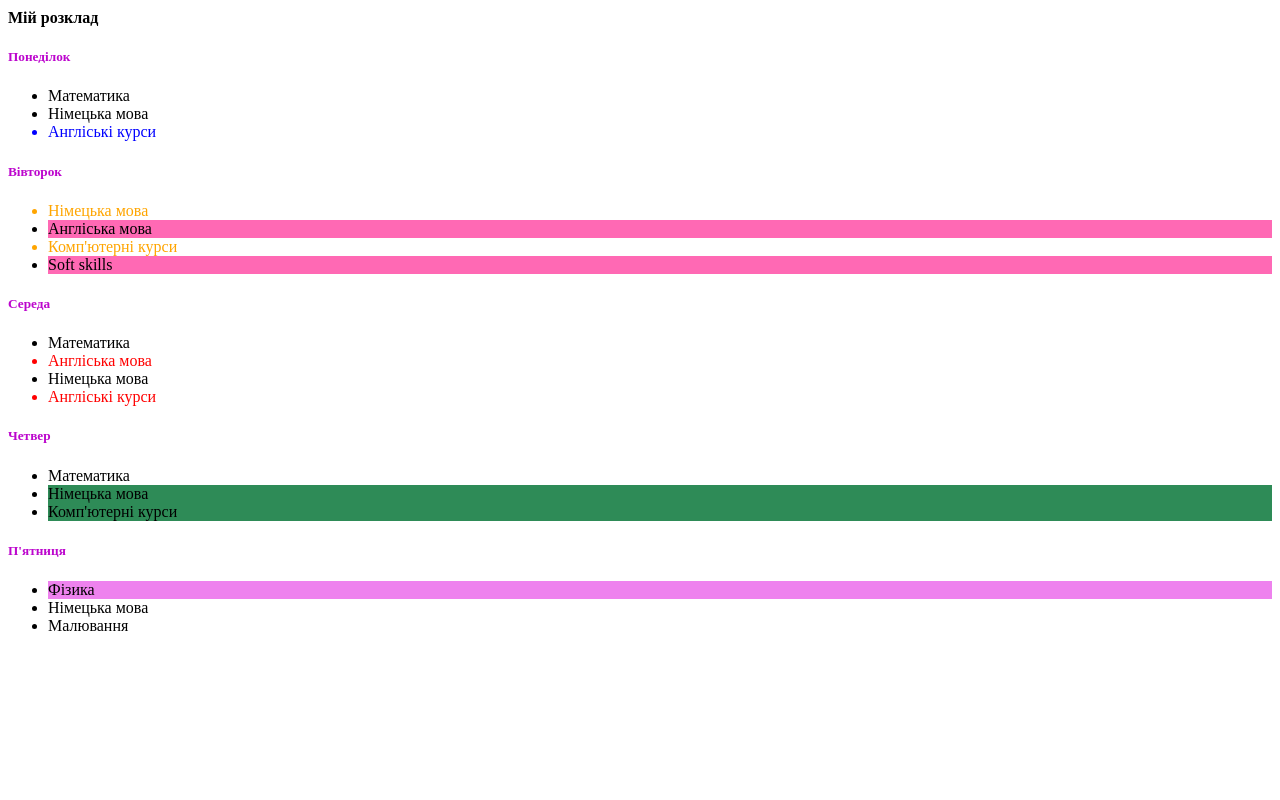
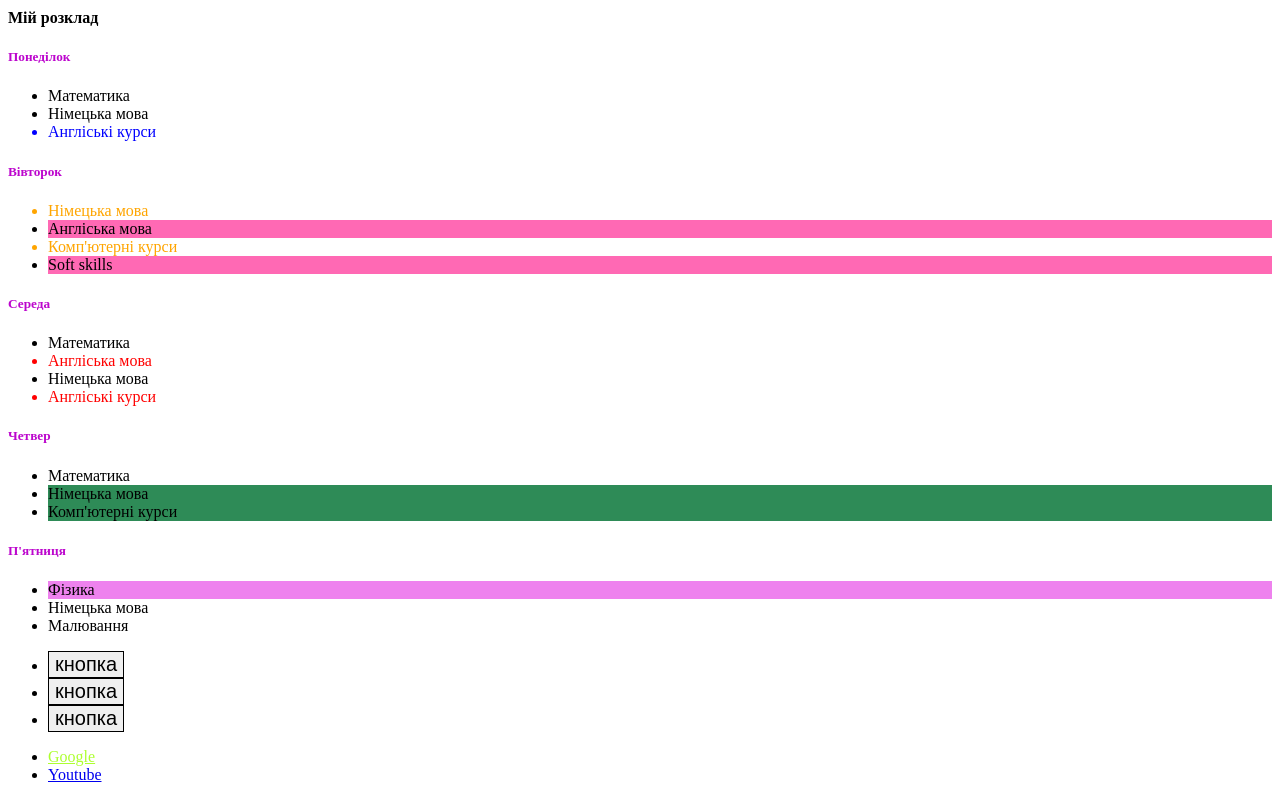
Before and after one commit to Daria-Tsymbaliuk/HW-8, a plain HTML site: page index.html in a window 1280 px wide. Shown: the part 303-1103 px from the top of the page. Before the commit the page ends 954 px from the top, so only its background shows below. Drawn offline with Linux system fonts and the light colour scheme.

Commit message:
Додає div з class="buttons-links" та псевдокласси стану

```diff
--- a/CSS/styles.css
+++ b/CSS/styles.css
@@ -36,3 +36,22 @@ div h5 {
 .list-friday ul li:first-child{
     background-color: violet;
 }
+.button {
+    font-size: 20px;
+    border: 1px solid black;
+}
+.red:hover {
+    background-color: red;
+}
+.blue:focus{
+    background-color: blue;
+}
+.green:active{
+    background-color: green;
+}
+.google:link{
+    color: greenyellow;
+}
+.youtube:visited{
+    color: fuchsia;
+}
--- a/index.html
+++ b/index.html
@@ -61,6 +61,17 @@
                 <li>Малювання</li>
             </ul>
          </div>
+         <div class="buttons-links">
+            <ul class="buttons">
+            <li><button class="button red">кнопка</button></li>
+            <li><button class="button blue">кнопка</button></li>
+            <li><button  class="button green">кнопка</button></li>
+            </ul>
+            <ul class="links">
+                <li><a href="https://www.google.com.ua/" class="link google">Google</a></li>
+                <li><a href="https://www.youtube.com/" class="link youtube">Youtube</a></li>
+            </ul>
+         </div>
     </div>
 </body>
 </html>
```
